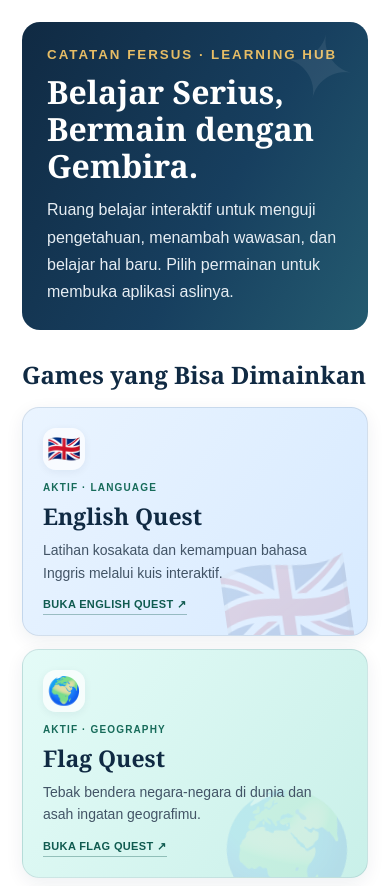
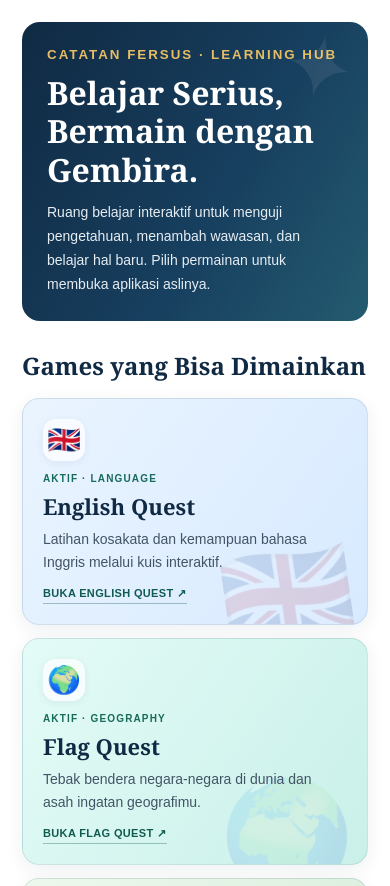
Before and after one commit to feribatahan/Play-and-Learn, a plain HTML site: page index.html in a window 390 px wide. Shown: the top 886 px of the page. Drawn offline with Linux system fonts and the light colour scheme.

Commit message:
Update index.html

```diff
--- a/index.html
+++ b/index.html
@@ -34,7 +34,62 @@ Halaman ini adalah katalog/link. Setiap game dibuka langsung dari GitHub Pages.
 .fs-hub-card.world .fs-hub-status{color:#5550a0}
 .fs-hub-note{margin-top:24px;padding:16px;background:#f5f5f0;border-left:4px solid #c99a2e;border-radius:8px;font-size:13px;line-height:1.7;color:#596674}
 .fs-hub-footer{text-align:center;color:#7b8792;font-size:12px;margin-top:28px}
-@media(max-width:650px){
+
+@media(max-width:760px){
+  .fs-hub{
+    padding:14px;
+    max-width:100%;
+  }
+
+  .fs-hub-hero{
+    padding:24px 20px;
+    margin-bottom:22px;
+  }
+
+  .fs-hub-hero h2{
+    font-size:29px;
+    line-height:1.2;
+  }
+
+  .fs-hub-hero p{
+    font-size:14px;
+  }
+
+  .fs-hub-grid{
+    grid-template-columns:minmax(0,1fr);
+    gap:14px;
+  }
+
+  .fs-hub-card{
+    min-width:0;
+    min-height:150px;
+    padding:20px;
+  }
+
+  .fs-hub-card b{
+    font-size:22px;
+  }
+
+  .fs-hub-card p{
+    font-size:14px;
+    max-width:95%;
+  }
+
+  .fs-hub-card:before{
+    font-size:105px;
+    right:12px;
+  }
+
+  .fs-hub-note{
+    font-size:13px;
+  }
+}
+
+@media(prefers-reduced-motion:reduce){
+  .fs-hub-card{transition:none}
+}
+
+
   .fs-hub{padding:14px}
   .fs-hub-hero{padding:25px}
   .fs-hub-hero h2{font-size:32px}
@@ -116,7 +171,7 @@ Halaman ini adalah katalog/link. Setiap game dibuka langsung dari GitHub Pages.
   </div>
 
   <div class="fs-hub-note">
-    <b>Catatan:</b> Seluruh game berstatus Aktif dan dibuka langsung dari aplikasi masing-masing di GitHub Pages. Halaman Blogger ini berfungsi sebagai katalog utama Games dan Edukasi.
+     <b>Catatan:</b> Seluruh game berstatus Aktif dan dibuka langsung dari aplikasi masing-masing di GitHub Pages. Halaman Blogger ini berfungsi sebagai katalog utama Games dan Edukasi.
   </div>
 
   <p class="fs-hub-footer">
```
